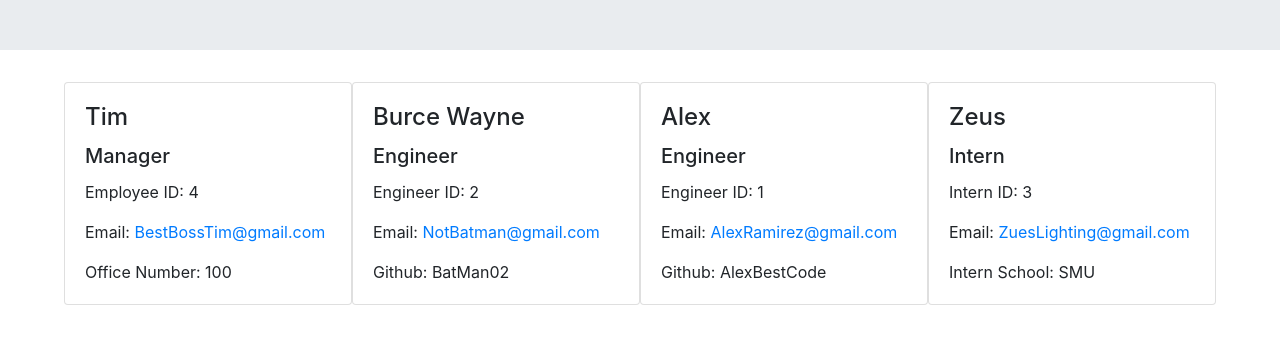
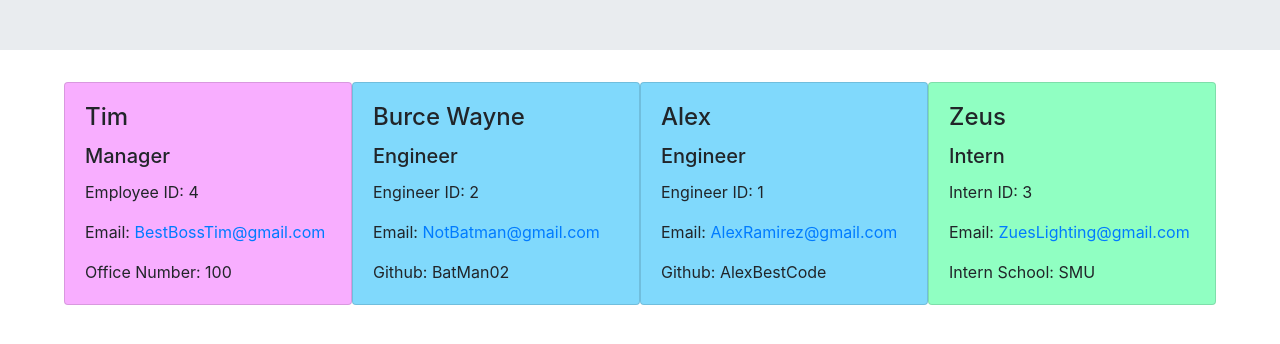
Before and after one commit to Alexander-Ramirez/teamProfileGen, a website with bundled scripts: page dist/index.html in a window 1280 px wide. Shown: the part 134-478 px from the top of the page. Built offline with nearby package versions, Linux system fonts and the light colour scheme.

Commit message:
finished style for html

```diff
--- a/dist/index.html
+++ b/dist/index.html
@@ -19,7 +19,7 @@
 
     <main>
         <section class="justify-content-center align-items-center d-flex">
-            <div class="card" style="width: 18rem;">
+            <div class="card manager" style="width: 18rem;">
                 <div class="card-body">
                     <h4 class="card-title"> Tim </h4>
                     <h5 class="card-title"> Manager </h5>
@@ -28,7 +28,7 @@
                     <p class="card-text"> Office Number: 100 </p>
                 </div>
             </div>
-            <div class="card" style="width: 18rem;">
+            <div class="card engineer" style="width: 18rem;">
                 <div class="card-body">
                     <h4 class="card-title"> Burce Wayne </h4>
                     <h5 class="card-title"> Engineer </h5>
@@ -37,7 +37,7 @@
                     <p class="card-text"> Github: BatMan02 </p>
                 </div>
             </div>
-            <div class="card" style="width: 18rem;">
+            <div class="card engineer" style="width: 18rem;">
                 <div class="card-body">
                     <h4 class="card-title"> Alex </h4>
                     <h5 class="card-title"> Engineer </h5>
@@ -46,7 +46,7 @@
                     <p class="card-text"> Github: AlexBestCode </p>
                 </div>
             </div>
-            <div class="card" style="width: 18rem;">
+            <div class="card intern" style="width: 18rem;">
                 <div class="card-body">
                     <h4 class="card-title"> Zeus </h4>
                     <h5 class="card-title"> Intern </h5>
--- a/dist/style.css
+++ b/dist/style.css
@@ -0,0 +1,11 @@
+.manager {
+    background-color: rgb(248, 174, 255);
+}
+
+.engineer {
+    background-color: rgb(128, 217, 252);
+}
+
+.intern {
+    background-color: rgb(144, 255, 194);
+}
```
